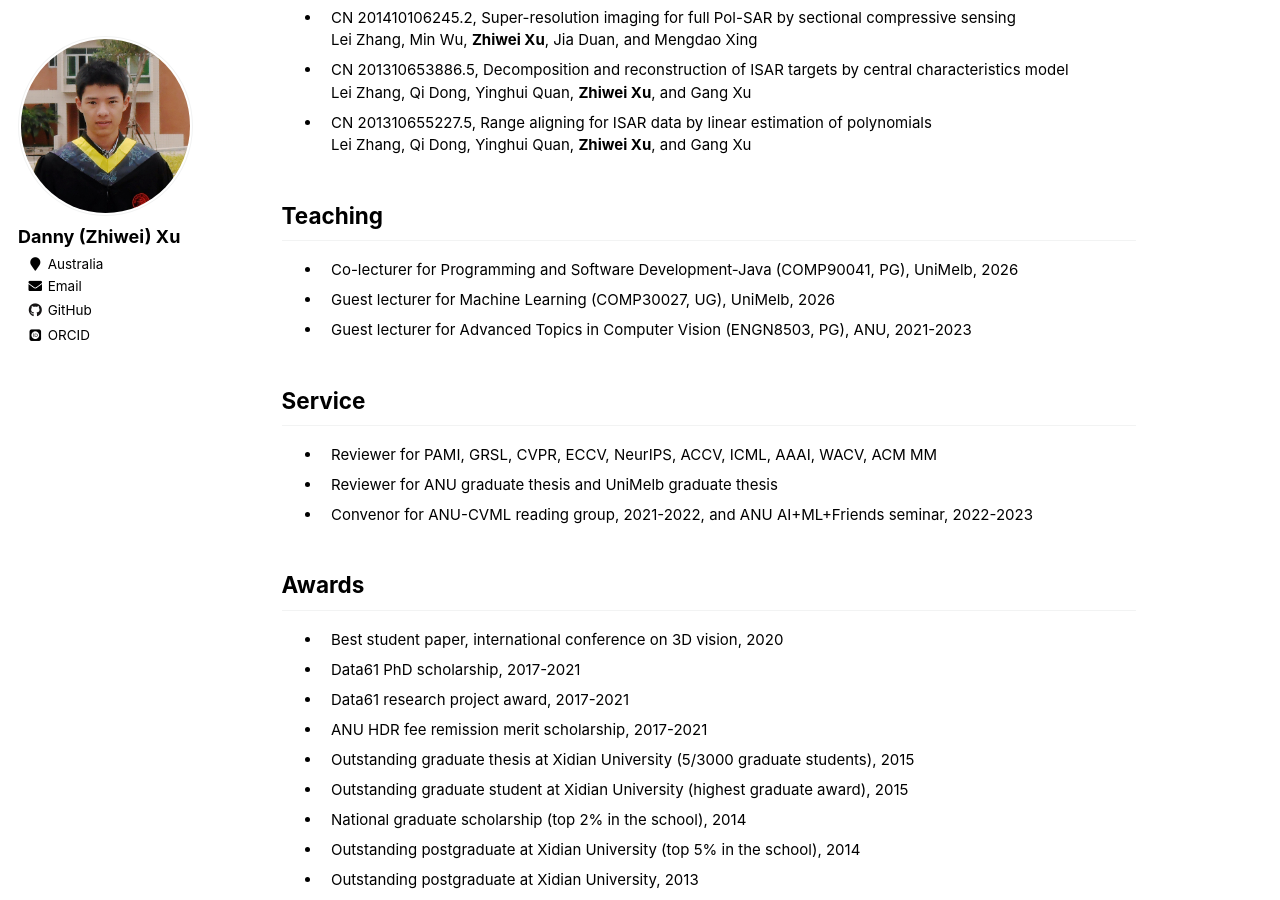
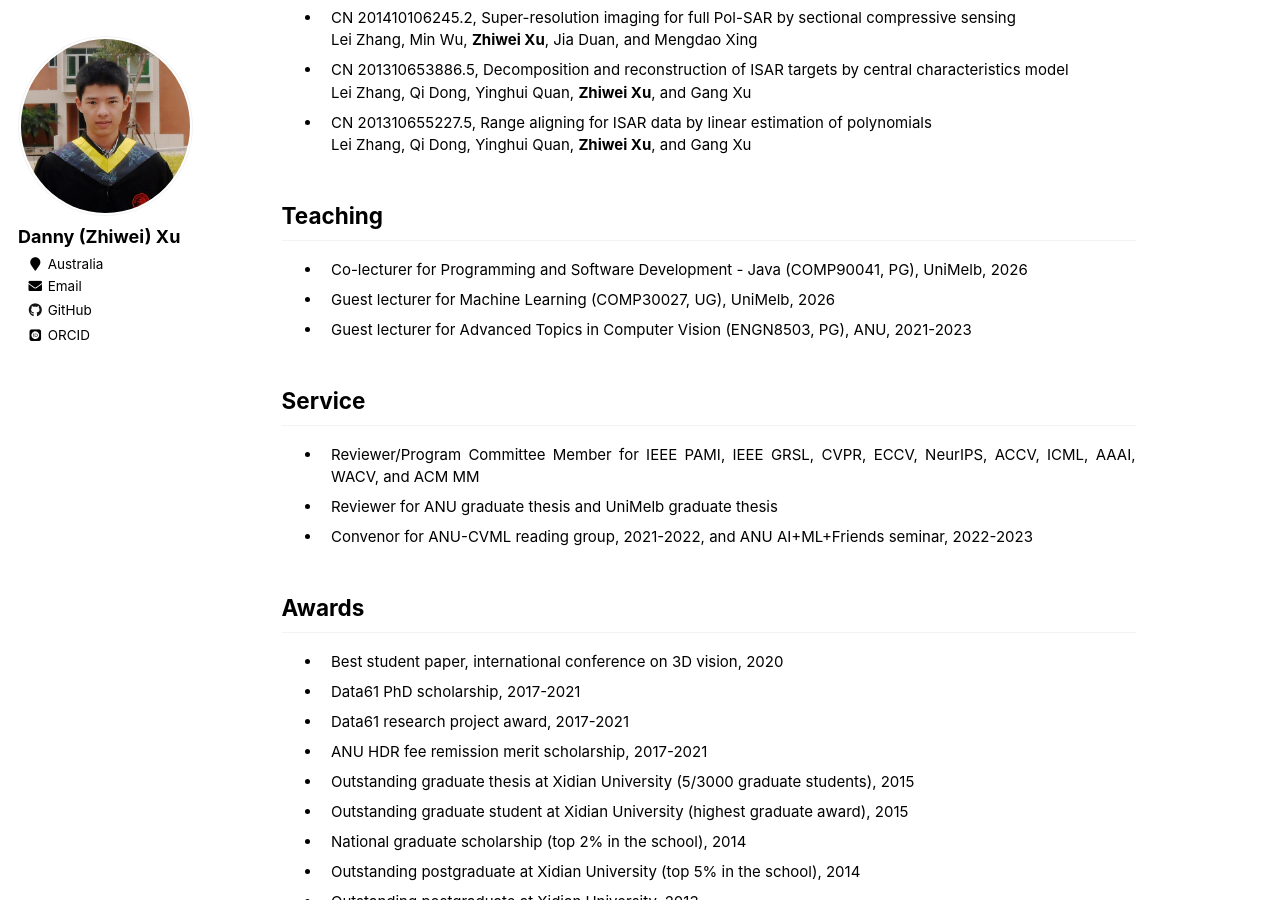
Before and after one commit to zwxu064/zwxu064.github.io, a Jekyll site: the page built from _pages/about.html, in a window 1280 px wide and 900 px high, scrolled down 3133 px. Built offline with Jekyll 4.4.1, drawn with Linux system fonts in a browser that asks for light colours; some web fonts are replaced.

Commit message:
Update about.html

```diff
--- a/_pages/about.html
+++ b/_pages/about.html
@@ -484,14 +484,14 @@ ul{li{padding-inline-start: 1ch;}}
 
 <h2 id="teaching">Teaching</h2>
   <ul>
-	<li><div>Co-lecturer for Programming and Software Development-Java (COMP90041, PG), UniMelb, 2026</div>
+	<li><div>Co-lecturer for Programming and Software Development - Java (COMP90041, PG), UniMelb, 2026</div>
     <li><div>Guest lecturer for Machine Learning (COMP30027, UG), UniMelb, 2026</div>
     <li><div>Guest lecturer for Advanced Topics in Computer Vision (ENGN8503, PG), ANU, 2021-2023</div>
   </ul>
 
 <h2 id="service">Service</h2>
   <ul>
-    <li><div>Reviewer for PAMI, GRSL, CVPR, ECCV, NeurIPS, ACCV, ICML, AAAI, WACV, ACM MM</div>
+    <li><div>Reviewer/Program Committee Member for IEEE PAMI, IEEE GRSL, CVPR, ECCV, NeurIPS, ACCV, ICML, AAAI, WACV, and ACM MM</div>
 	<li><div>Reviewer for ANU graduate thesis and UniMelb graduate thesis</div>
     <li><div>Convenor for ANU-CVML reading group, 2021-2022, and ANU <a style="color: inherit;" href="https://cs.anu.edu.au/ai-ml-friends/", target="_blank">AI+ML+Friends seminar</a>, 2022-2023</div>
   </ul>
```
